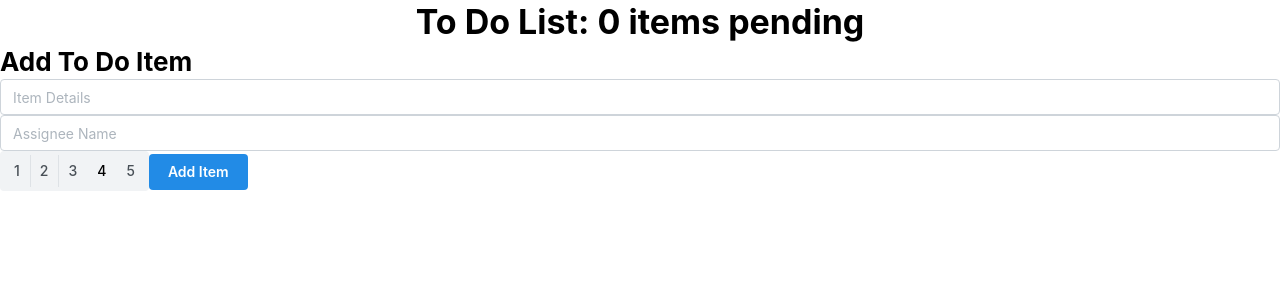
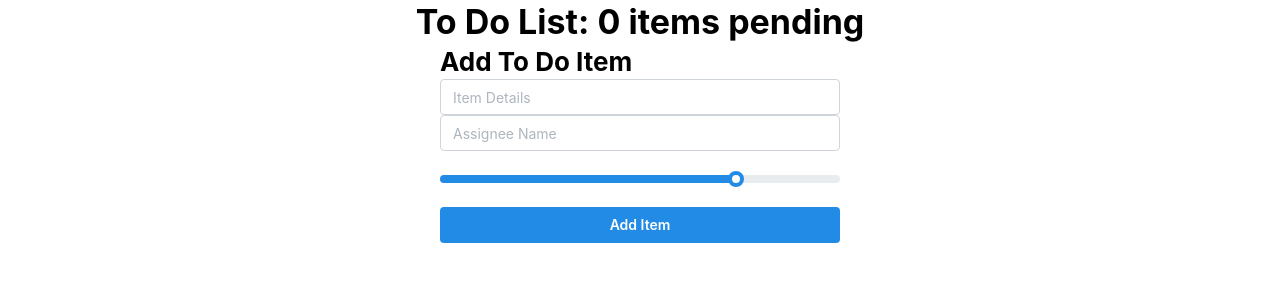
Before and after one commit to agabekian/todo-app, a React (Vite) app: page / in a window 1280 px wide. Shown: the top 300 px of the page. Built offline with nearby package versions, Linux system fonts and the light colour scheme.

Commit message:
styled-mantine-width

```diff
--- a/src/Components/Todo/Todo.jsx
+++ b/src/Components/Todo/Todo.jsx
@@ -2,7 +2,7 @@ import { useEffect, useState, useContext } from 'react';
 import { SettingsContext } from '/src/context/Settings.jsx';
 import useForm from '../../hooks/form';
 import { v4 as uuid } from 'uuid';
-import { Input, Button, Text, SegmentedControl, Card, Title } from '@mantine/core'; // Import Mantine components
+import { Input, Button, Text, Card, Title, Slider } from '@mantine/core'; // Import Mantine components
 import '@mantine/core/styles.css';
 
 const Todo = () => {
@@ -51,39 +51,39 @@ const Todo = () => {
                 <Title order={1} align="center">To Do List: {incomplete} items pending</Title>
             </header>
 
-            <form onSubmit={handleSubmit}>
+            <form onSubmit={handleSubmit} style={{ maxWidth: '400px', margin: '0 auto' }}>
                 <Title order={2}>Add To Do Item</Title>
 
-                <Input onChange={handleChange} name="text" placeholder="Item Details" />
+                <Input onChange={handleChange} style={{ maxWidth: '400px', margin: '0 auto' }} name="text" placeholder="Item Details" />
                 <Input onChange={handleChange} name="assignee" placeholder="Assignee Name" />
-                <SegmentedControl
-                    data={[
-                        { value: 1, label: '1' },
-                        { value: 2, label: '2' },
-                        { value: 3, label: '3' },
-                        { value: 4, label: '4' },
-                        { value: 5, label: '5' },
-                    ]}
+                <Slider
+                    label="Difficulty"
+                    min={1}
+                    max={5}
+                    step={1}
                     defaultValue={defaultValues.difficulty}
                     onChange={(value) => handleChange({ target: { name: 'difficulty', value } })}
+                    style={{ marginTop: '20px', marginBottom: '20px' }}
                 />
 
-                <Button type="submit">Add Item</Button>
+                <Button type="submit" style={{ width: '100%' }}>Add Item</Button>
             </form>
 
             {visibleItems.map(item => (
                 settings.hideCompleted && item.complete // hide task if completed
                     ? <></>
-                    : <Card key={item.id} shadow="xs" style={{ marginBottom: '16px' }}>
+                    : <Card key={item.id} shadow="xs" style={{maxWidth: '400px', margin: '0 auto', marginBottom: '16px' }}>
                         <Text>{item.text}</Text>
-                        <Text size="sm">Assigned to: {item.assignee}</Text>
+                        <Text  size="sm">Assigned to: {item.assignee}</Text>
                         <Text size="sm">Difficulty: {item.difficulty}</Text>
-                        <Button onClick={() => toggleComplete(item.id)} variant={item.complete ? 'light' : 'outline'}>Complete</Button>
+                        <Button onClick={() => toggleComplete(item.id)}
+                                variant={item.complete ? 'light' : 'outline'}
+                        >Complete</Button>
                     </Card>
             ))}
 
             <div style={{ textAlign: 'center', marginTop: '16px' }}>
-                {currentPage > 1 && <Button onClick={handlePrevPage}>Prev Page</Button>}
+                {currentPage > 1 && <Button onClick={handlePrevPage} style={{ marginRight: '10px' }}>Prev Page</Button>}
                 {list.length > currentPage * itemsToShow && <Button onClick={handleNextPage}>Next Page</Button>}
             </div>
         </>
```
